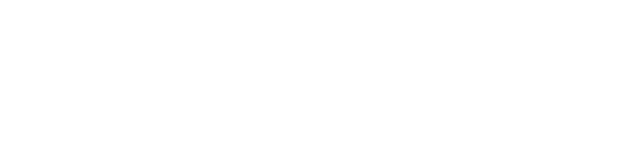
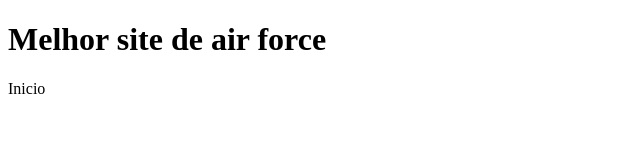
Before and after one commit to Gagliassi/site-air-force, a plain HTML site: page index.html in a window 1280 px wide. Shown: the whole page, without its empty margins (0-640 px from the left). Drawn offline with Linux system fonts and the light colour scheme.

Commit message:
Adicionado titulo e um paragráfo

```diff
--- a/index.html
+++ b/index.html
@@ -8,5 +8,8 @@
 </head>
 <body>
 
+    <h1>Melhor site de air force</h1>
+    <p>Inicio</p>
+
 </body>
 </html>
```
